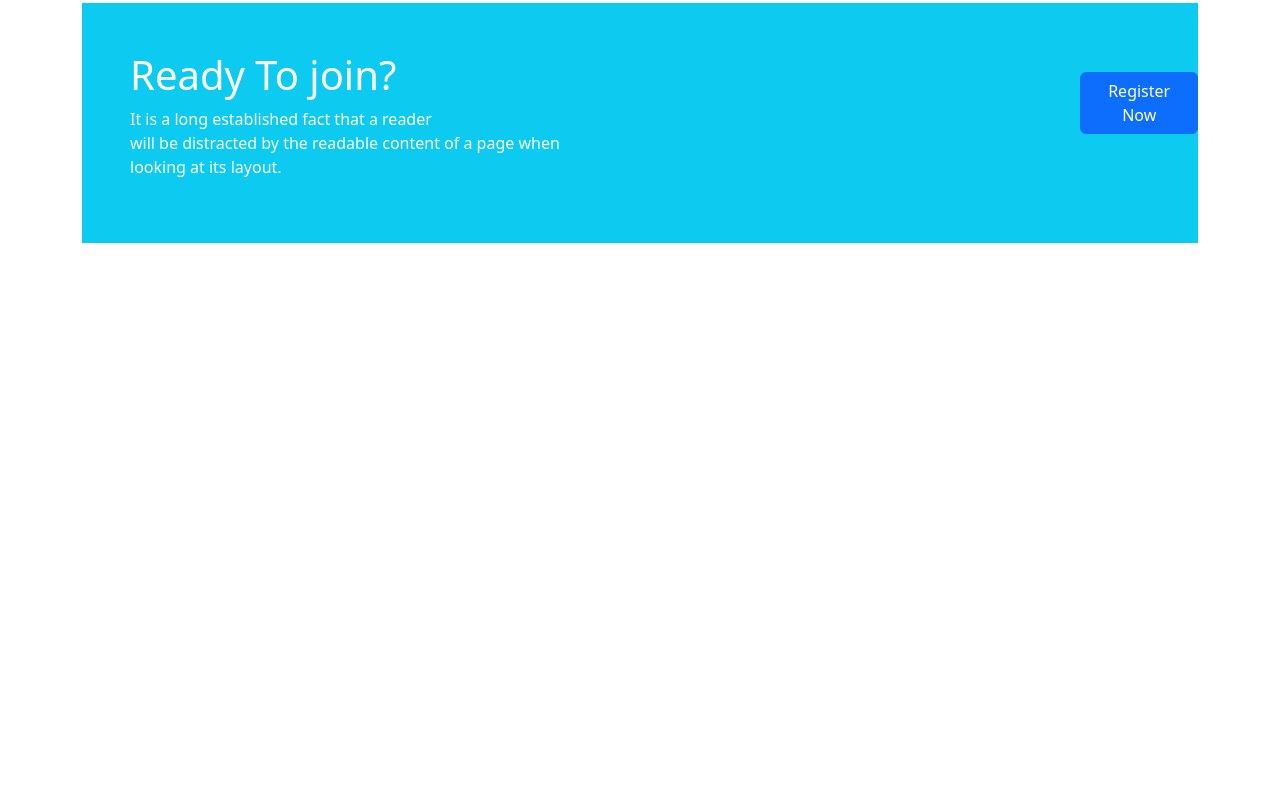
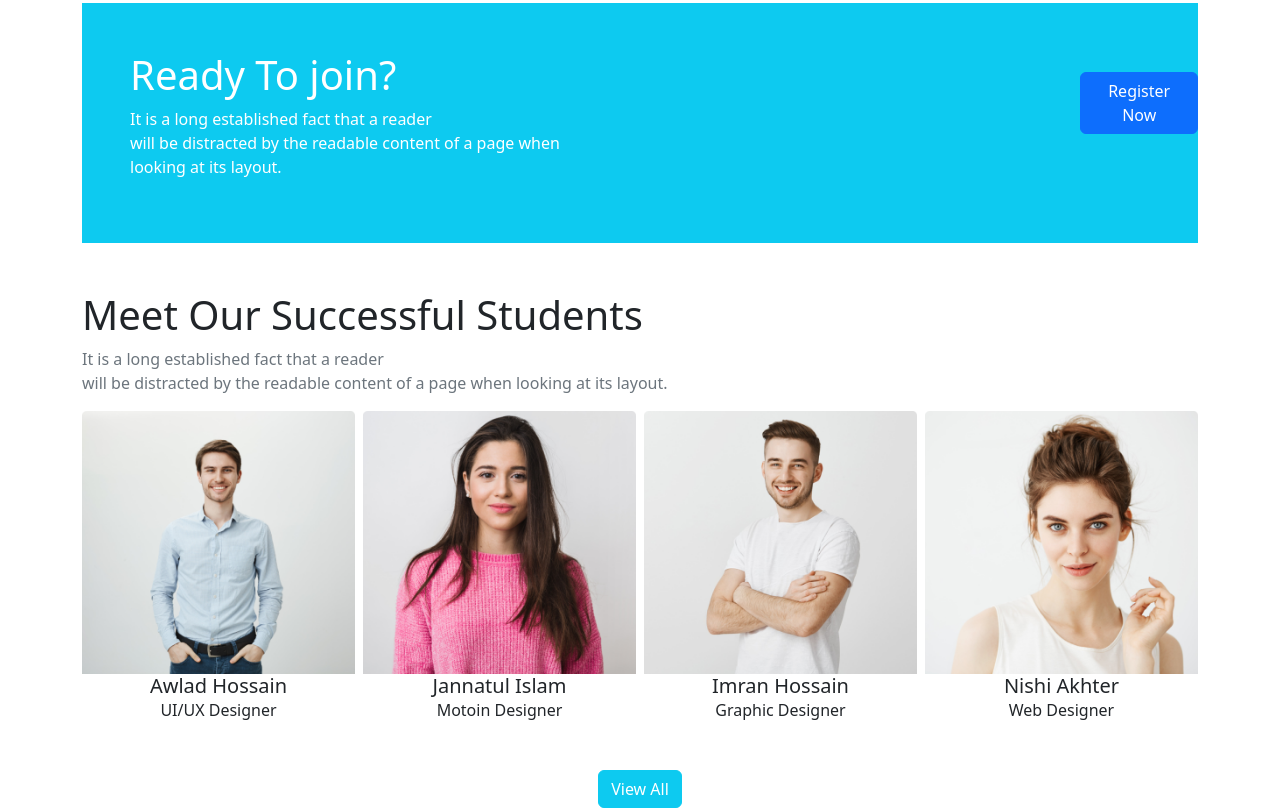
Before and after one commit to mukit4300/edtech-website-assignment, a plain HTML site: page index.html in a window 1280 px wide. Shown: the part 2689-3497 px from the top of the page. Before the commit the page ends 2980 px from the top, so only its background shows below. Drawn offline with nearby package versions, Linux system fonts and the light colour scheme.

Commit message:
students added

```diff
--- a/index.html
+++ b/index.html
@@ -237,13 +237,57 @@
     </div>
   </div>
 </div>
+</div>
+</div>
+    <!--successful students part-->
+    <div class="studentbox">
+      <div>
+        <h1>Meet Our Successful Students</h1>
+        <p class="text-muted">It is a long established fact that a reader<br> will be distracted by the readable content of a page when looking at its layout.</p>
+      </div>
+
+      <div class=" text-center">
+        <div class="row g-2">
+          <div class="col-3">
+             <img class="img-fluid" src="images/student/student-1.png" class="card-img-top" alt="...">
+                <div class="card-body">
+                  <h5 class="card-title">Awlad Hossain</h5>
+                  <p class="card-text">UI/UX Designer</p>
+                  </div>
+          </div>
+          <div class="col-3">
+             <img class="img-fluid" src="images/student/student-2.png" class="card-img-top" alt="...">
+                <div class="card-body">
+                  <h5 class="card-title">Jannatul Islam</h5>
+                  <p class="card-text">Motoin Designer</p>
+                  </div>
+          </div>
+          <div class="col-3">
+             <img class="img-fluid" src="images/student/student-3.png" class="card-img-top" alt="...">
+                <div class="card-body">
+                  <h5 class="card-title">Imran Hossain</h5>
+                  <p class="card-text">Graphic Designer</p>
+                  </div>
+          </div>
+          <div class="col-3">
+             <img class="img-fluid" src="images/student/student-4.png" class="card-img-top" alt="...">
+                <div class="card-body">
+                  <h5 class="card-title">Nishi Akhter</h5>
+                  <p class="card-text">Web Designer</p>
+                  </div>
+          </div>
         </div>
+      </div>
 
+      <div class="text-center pt-5">
+        <button class="btn btn-info text-white">View All</button>
+      </div>
 
-      </div>
+    </div>
     </main>
 
 
+<!--practice trial-->
 
 
 
```
Also changed, not shown: styles.css (line endings or trailing spaces).
